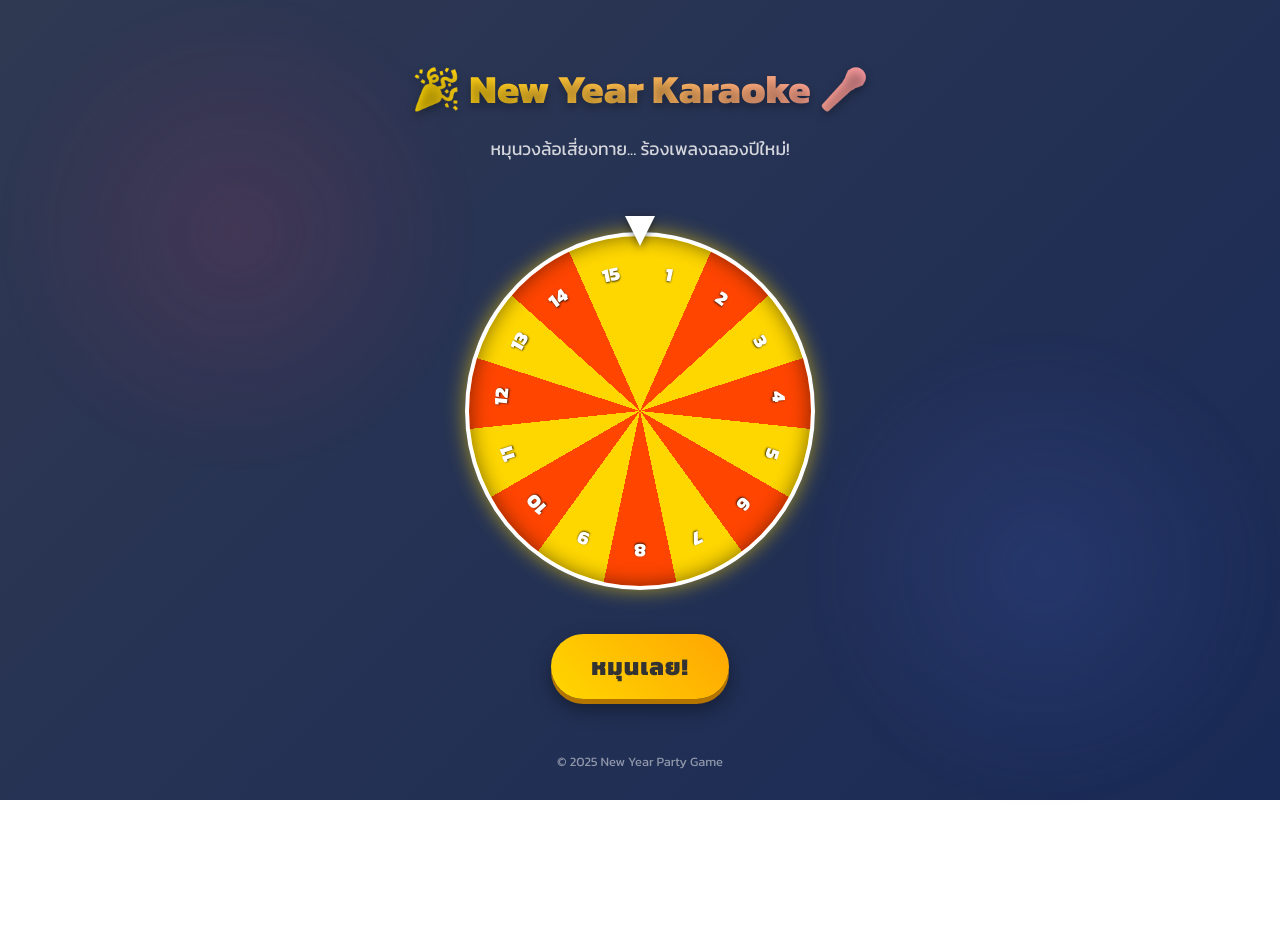
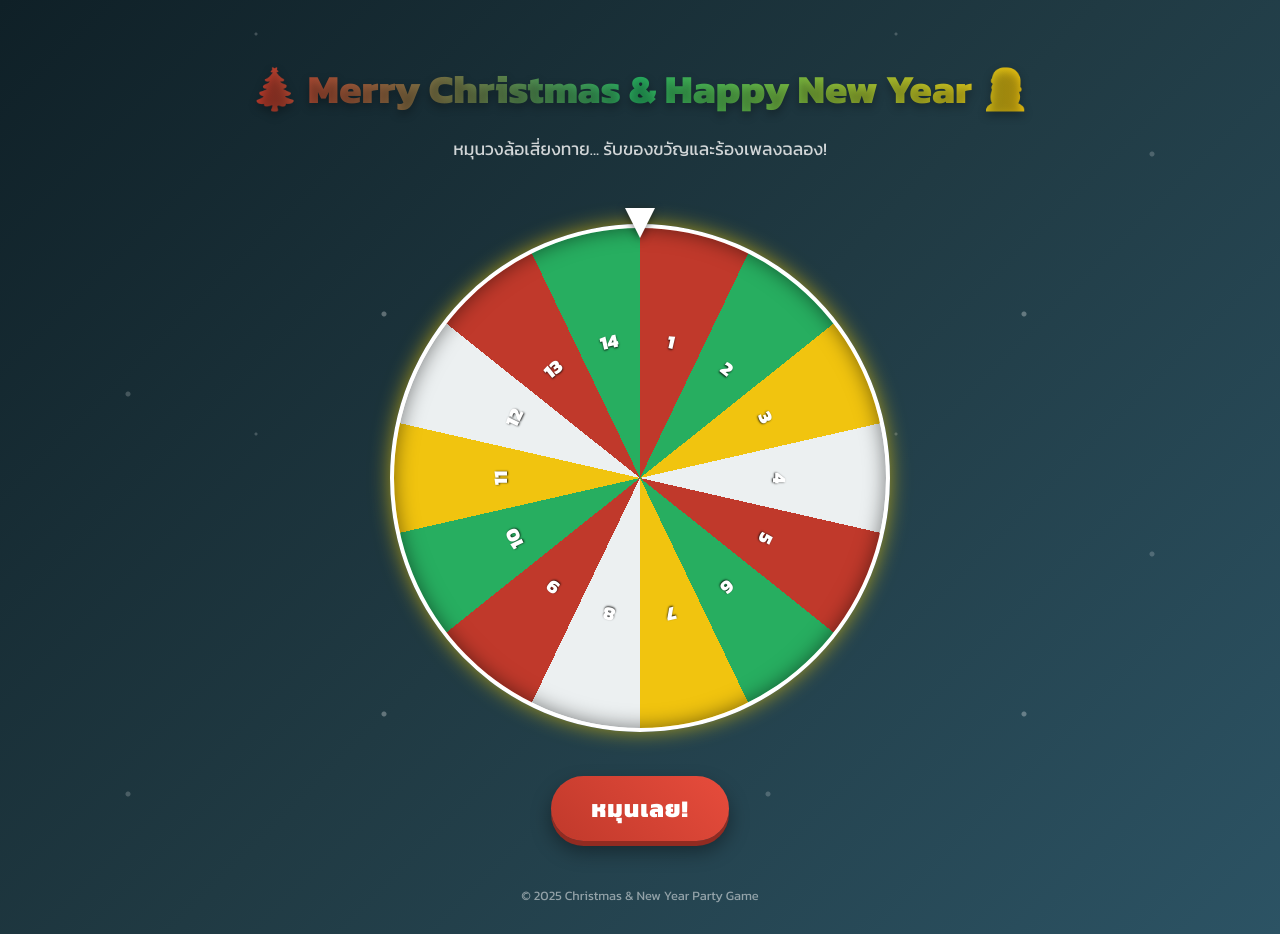
Before and after one commit to Malztt/patyyyyy, a React (Vite) app: page / in a window 1280 px wide. Before the commit the page ends 800 px from the top, so only its background shows below. Built offline with nearby package versions, Linux system fonts and the light colour scheme.

Commit message:
Update: 14 songs, Christmas theme, remove winner logic, and fix lint errors

```diff
--- a/src/App.css
+++ b/src/App.css
@@ -1,10 +1,14 @@
 @import url('https://fonts.googleapis.com/css2?family=Kanit:wght@300;400;600;800&display=swap');
 
 :root {
-  --primary: #C44569;
-  --secondary: #546DE5;
-  --accent: #FFD700;
-  --bg-gradient: linear-gradient(135deg, #303952 0%, #192a56 100%);
+  --primary: #C0392B;
+  /* Christmas Red */
+  --secondary: #27AE60;
+  /* Christmas Green */
+  --accent: #F1C40F;
+  /* Gold */
+  --bg-gradient: linear-gradient(135deg, #0F2027 0%, #203A43 50%, #2C5364 100%);
+  /* Snowy Night */
 }
 
 body {
@@ -36,20 +40,21 @@ body {
   height: 100%;
   z-index: -1;
   background-image:
-    radial-gradient(circle at 20% 30%, rgba(196, 69, 105, 0.2) 0%, transparent 20%),
-    radial-gradient(circle at 80% 70%, rgba(84, 109, 229, 0.2) 0%, transparent 20%);
-  animation: pulseBg 5s infinite alternate;
+    radial-gradient(circle at 20% 30%, rgba(255, 255, 255, 0.2) 2px, transparent 3px),
+    radial-gradient(circle at 80% 70%, rgba(255, 255, 255, 0.2) 2px, transparent 3px),
+    radial-gradient(circle at 40% 40%, rgba(255, 255, 255, 0.2) 1px, transparent 2px),
+    radial-gradient(circle at 60% 10%, rgba(255, 255, 255, 0.3) 2px, transparent 3px);
+  background-size: 50% 50%;
+  animation: snow 10s linear infinite;
 }
 
-@keyframes pulseBg {
+@keyframes snow {
   0% {
-    opacity: 0.5;
-    transform: scale(1);
+    background-position: 0 0;
   }
 
   100% {
-    opacity: 0.8;
-    transform: scale(1.05);
+    background-position: 0 500px;
   }
 }
 
@@ -61,7 +66,7 @@ body {
 .header h1 {
   font-size: 2.5rem;
   margin-bottom: 0.5rem;
-  background: linear-gradient(to right, #FFD700, #ff9ca6);
+  background: linear-gradient(to right, #C0392B, #27AE60, #F1C40F);
   -webkit-background-clip: text;
   -webkit-text-fill-color: transparent;
   text-shadow: 0 4px 10px rgba(0, 0, 0, 0.3);
@@ -88,15 +93,15 @@ body {
 }
 
 .spin-btn {
-  background: linear-gradient(45deg, #FFD700, #FFA502);
+  background: linear-gradient(45deg, #C0392B, #E74C3C);
   border: none;
   padding: 15px 40px;
   font-size: 1.5rem;
   font-weight: 800;
-  color: #333;
+  color: #fff;
   border-radius: 50px;
   cursor: pointer;
-  box-shadow: 0 5px 0 #b37400, 0 10px 20px rgba(0, 0, 0, 0.4);
+  box-shadow: 0 5px 0 #922B21, 0 10px 20px rgba(0, 0, 0, 0.4);
   transition: all 0.1s;
   font-family: 'Kanit', sans-serif;
   text-transform: uppercase;
--- a/src/App.jsx
+++ b/src/App.jsx
@@ -27,7 +27,7 @@ function App() {
       particleCount: 150,
       spread: 70,
       origin: { y: 0.6 },
-      colors: ['#FFD700', '#FF4500', '#FFFFFF', '#C44569']
+      colors: ['#C0392B', '#27AE60', '#F1C40F', '#ECF0F1']
     });
   };
 
@@ -36,8 +36,8 @@ function App() {
       <div className="background-effects"></div>
 
       <header className="header">
-        <h1>🎉 New Year Karaoke 🎤</h1>
-        <p>หมุนวงล้อเสี่ยงทาย... ร้องเพลงฉลองปีใหม่!</p>
+        <h1>🎄 Merry Christmas & Happy New Year 🎅</h1>
+        <p>หมุนวงล้อเสี่ยงทาย... รับของขวัญและร้องเพลงฉลอง!</p>
       </header>
 
       <main className="game-area">
@@ -65,7 +65,7 @@ function App() {
       />
 
       <footer className="footer">
-        <p>© 2025 New Year Party Game</p>
+        <p>© 2025 Christmas & New Year Party Game</p>
       </footer>
     </div>
   );
--- a/src/components/LyricsModal.jsx
+++ b/src/components/LyricsModal.jsx
@@ -1,4 +1,3 @@
-import { motion } from "framer-motion";
 import { X, Music } from "lucide-react";
 import "./LyricsModal.css";
 
--- a/src/components/SpinWheel.css
+++ b/src/components/SpinWheel.css
@@ -1,7 +1,9 @@
 .wheel-container {
   position: relative;
-  width: 350px;
-  height: 350px;
+  width: 500px;
+  height: 500px;
+  max-width: 90vw;
+  max-height: 90vw;
   display: flex;
   justify-content: center;
   align-items: center;
--- a/src/components/SpinWheel.jsx
+++ b/src/components/SpinWheel.jsx
@@ -6,14 +6,14 @@ const SpinWheel = ({ items, onSpinComplete, isSpinning }) => {
     const controls = useAnimation();
     const [rotation, setRotation] = useState(0);
 
-    if (items.length === 0) {
-        return <div className="wheel-container"><div className="wheel-empty">🎉 ครบแล้ว! 🎉</div></div>;
-    }
+    // Fix: Don't return early to avoid Hook violation
+    // if (items.length === 0) ...
 
     useEffect(() => {
         if (isSpinning) {
             startSpin();
         }
+        // eslint-disable-next-line react-hooks/exhaustive-deps
     }, [isSpinning]);
 
     const startSpin = async () => {
@@ -56,6 +56,10 @@ const SpinWheel = ({ items, onSpinComplete, isSpinning }) => {
 
     return (
         <div className="wheel-container">
+            {items.length === 0 ? (
+                <div className="wheel-empty">🎉 ครบแล้ว! 🎉</div>
+            ) : (
+                <>
                     <div className="pointer"></div>
                     <motion.div
                         className="wheel"
@@ -65,7 +69,8 @@ const SpinWheel = ({ items, onSpinComplete, isSpinning }) => {
             ${items.map((item, index) => {
                                 const start = (index * 100) / items.length;
                                 const end = ((index + 1) * 100) / items.length;
-                        const color = index % 2 === 0 ? '#FFD700' : '#FF4500'; // Gold & OrangeRed
+                                const colors = ['#C0392B', '#27AE60', '#F1C40F', '#ECF0F1']; // Red, Green, Gold, White
+                                const color = colors[index % colors.length];
                                 return `${color} ${start}% ${end}%`;
                             }).join(', ')}
           )`
@@ -83,8 +88,10 @@ const SpinWheel = ({ items, onSpinComplete, isSpinning }) => {
                                 </div>
                             );
                         })}
-            </motion.div >
-        </div >
+                    </motion.div>
+                </>
+            )}
+        </div>
     );
 };
 
--- a/src/data/lyrics.js
+++ b/src/data/lyrics.js
@@ -82,11 +82,5 @@ export const lyrics = [
     song: "นะหน้าทอง",
     artist: "โจอี้ ภูวศิษฐ์",
     snippet: "ฉันจึงเป่าคาถาเพื่อให้เธอหลงใหล..."
-  },
-  {
-    id: 15,
-    song: "โต๊ะริม",
-    artist: "Nont Tanont",
-    snippet: "เชิญเธอนั่งที่โต๊ะริม... ยิ้มหวานๆ ให้ฉันหมอกจางๆ..."
   }
 ];
```
Lines whose indentation alone changed are shown as unchanged.
